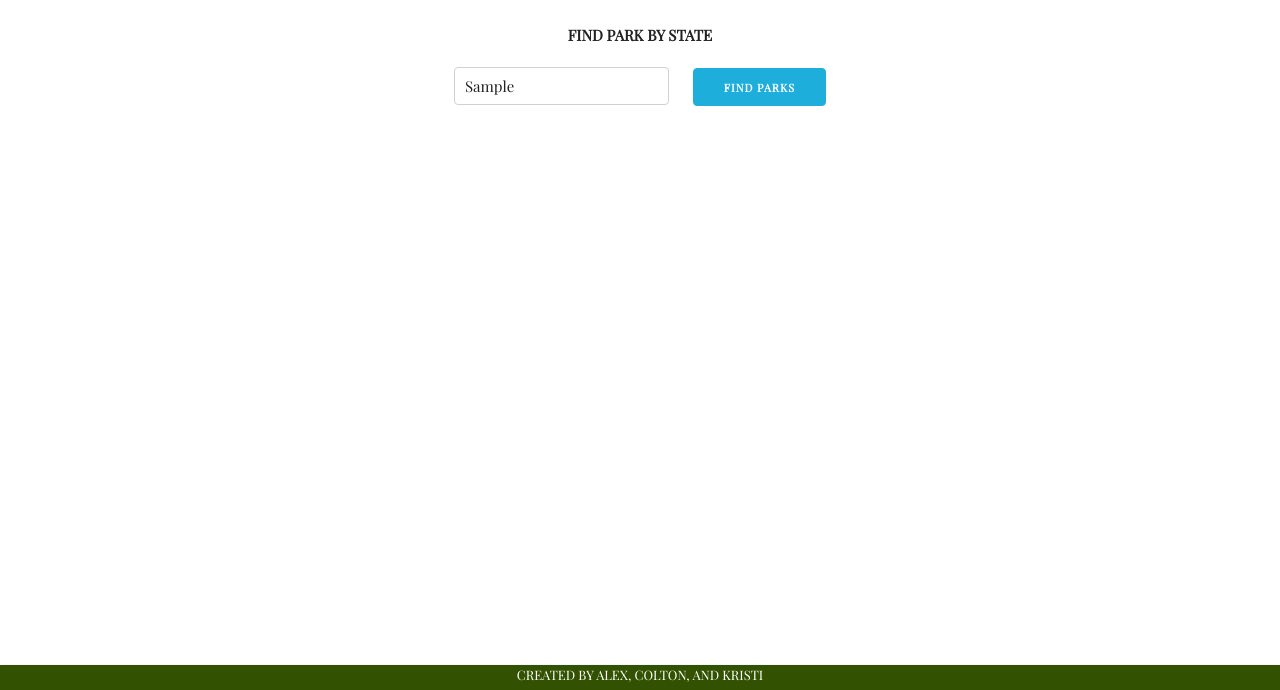
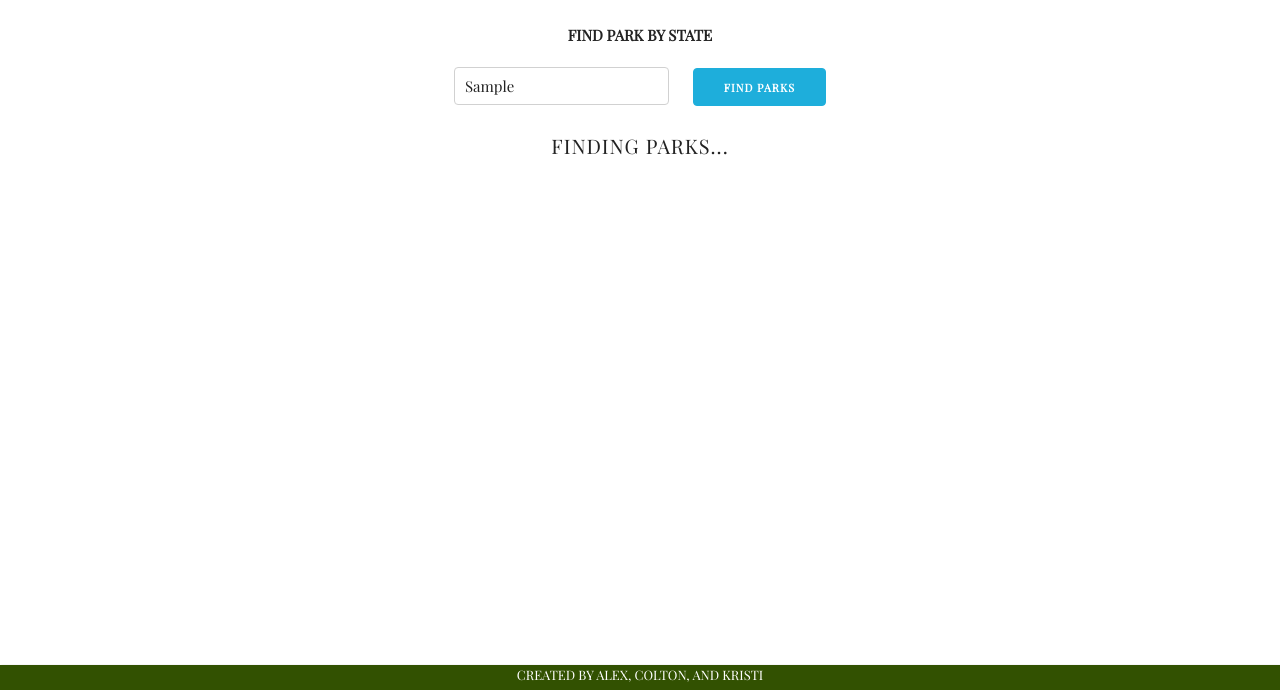
Before and after one commit to ColtonKayser/project3, a website: page public/index.html in a window 1280 px wide. Both pictures are taken after typing "Sample" into the empty fields and a click on the input "FIND PARKS". Shown: the part 110-800 px from the top of the page. Drawn offline with nearby package versions, Linux system fonts and the light colour scheme; no server answers.

Commit message:
parks by state form clears after fidning parks. message loads between fetching data and rendering

```diff
--- a/public/js/app.js
+++ b/public/js/app.js
@@ -23,20 +23,18 @@ app.controller('MainController', ['$http', function($http) {
     this.includePath = 'partials/' + path + '.html';
   }
 
-  //to reset forms
-  // this.reset = function(){
-  //   console.log('clearing');
-  // }
-
   // === GET PARKS === //
   this.getParks = function() {
     console.log('before');
+    this.message = 'Finding Parks...'
     $http({
       method: 'GET',
       url: this.baseURL + this.parks + this.stateCode + this.state + this.apiKey
     }).then(response => {
         console.log('after');
+        this.message = '';
         this.parksData = response.data.data;
+        this.state = ''; // clears form once data appears
     })
   }// end get parks func
 
--- a/public/partials/searchparks.html
+++ b/public/partials/searchparks.html
@@ -5,6 +5,9 @@
     <input type="text" ng-model="ctrl.state" placeholder="ex: NY"/>
     <input class="button button-primary" type="submit" value="FIND PARKS"/>
   </form>
+</div>
+<div>
+  <h5>{{ctrl.message}}</h5>
 </div>
 <!-- DISPLAY PARK NAMES -->
 <ul class="apiParkList">
```
